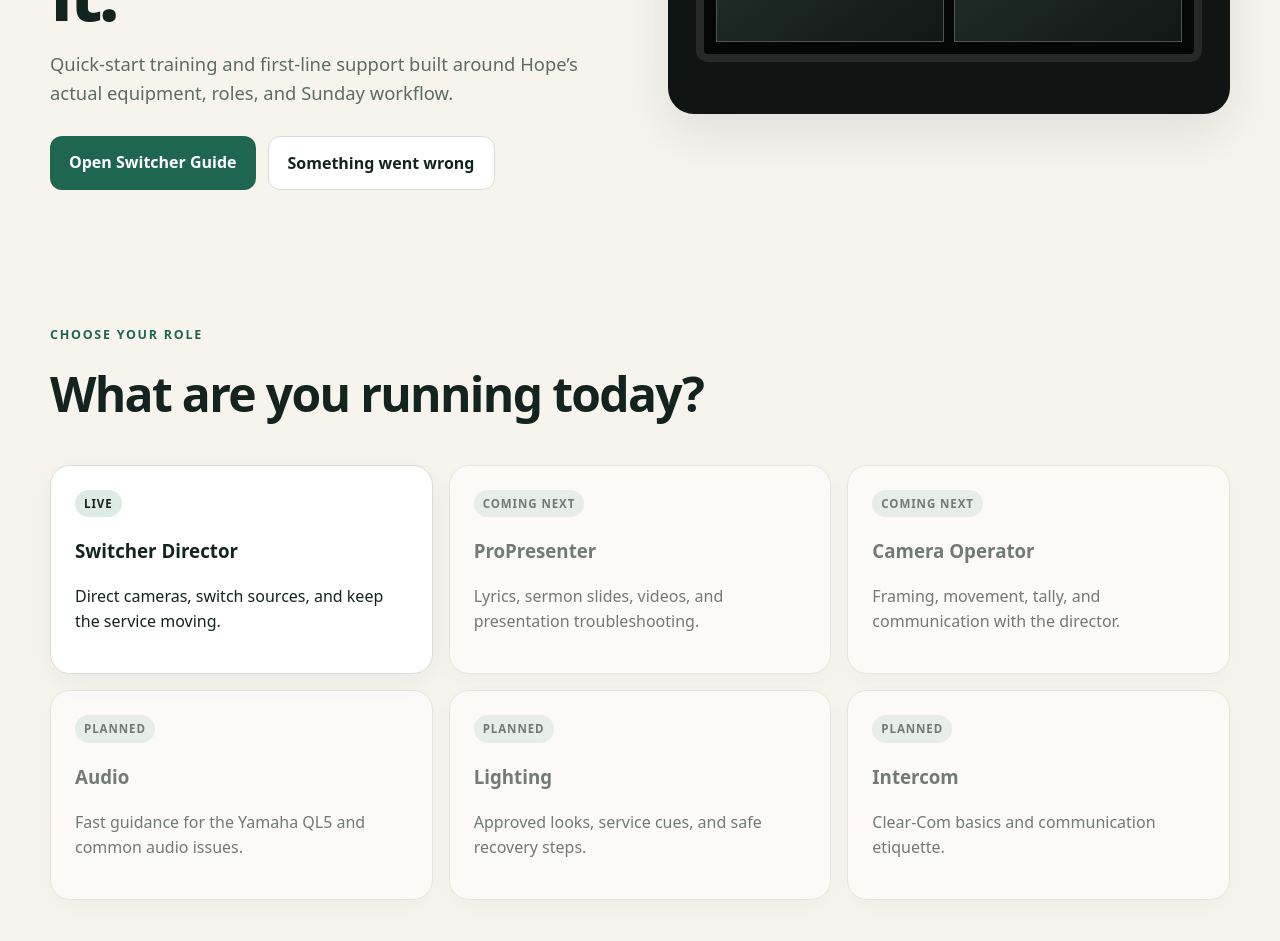
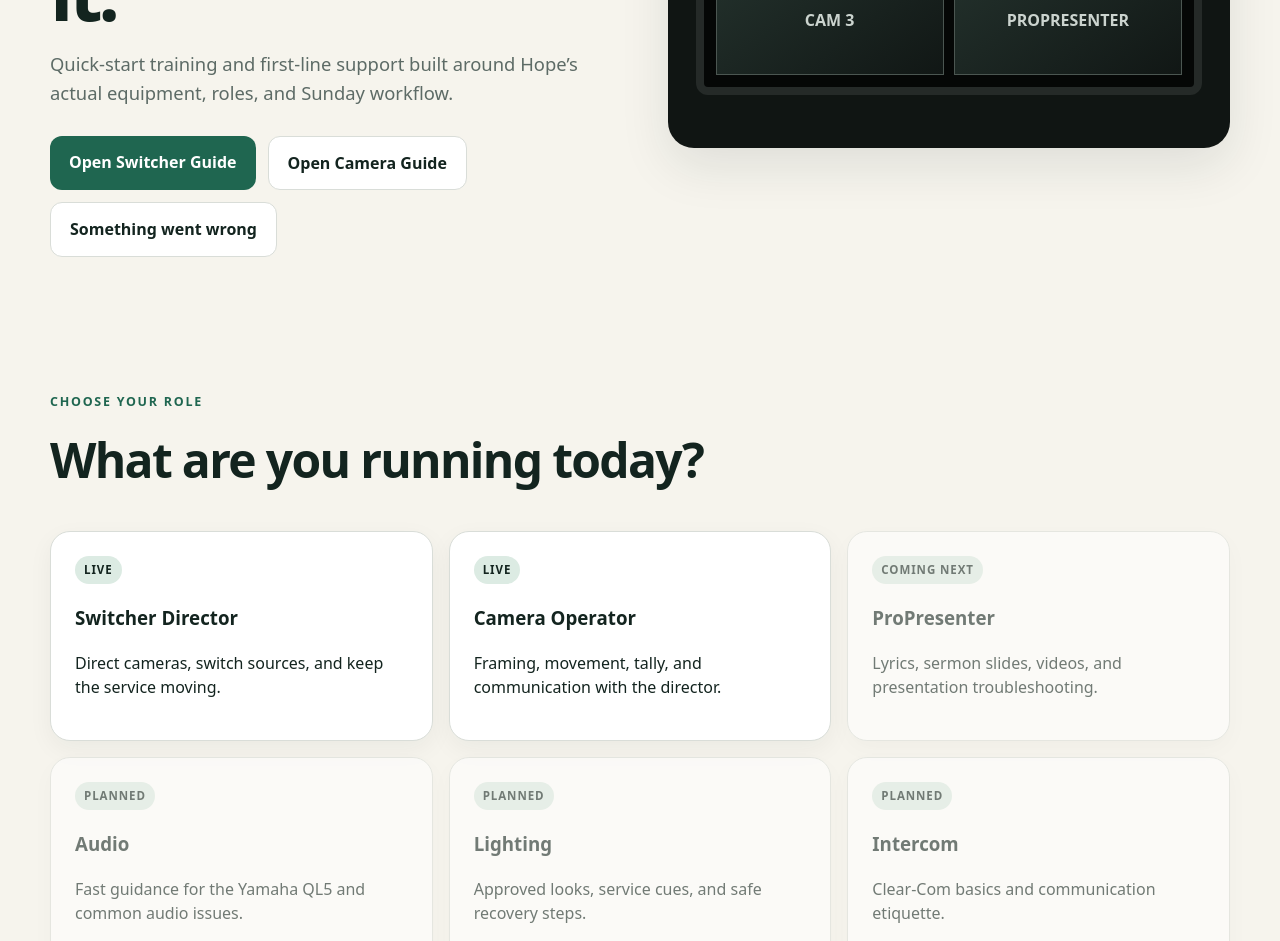
Before and after one commit to skramer00/Hope-tech, a Next.js app: page / in a window 1280 px wide. Shown: the part 540-1481 px from the top of the page. Built offline with nearby package versions, Linux system fonts and the light colour scheme.

Commit message:
Launch Camera Operator training

```diff
--- a/src/app/page.tsx
+++ b/src/app/page.tsx
@@ -2,8 +2,8 @@ import Link from "next/link";
 
 const roles = [
   ["Switcher Director", "Live", "/switcher", "Direct cameras, switch sources, and keep the service moving."],
+  ["Camera Operator", "Live", "/camera", "Framing, movement, tally, and communication with the director."],
   ["ProPresenter", "Coming next", "#", "Lyrics, sermon slides, videos, and presentation troubleshooting."],
-  ["Camera Operator", "Coming next", "#", "Framing, movement, tally, and communication with the director."],
   ["Audio", "Planned", "#", "Fast guidance for the Yamaha QL5 and common audio issues."],
   ["Lighting", "Planned", "#", "Approved looks, service cues, and safe recovery steps."],
   ["Intercom", "Planned", "#", "Clear-Com basics and communication etiquette."]
@@ -16,7 +16,7 @@ export default function Home() {
         <p className="eyebrow">Learn · Serve · Troubleshoot</p>
         <h1>Clear technical help, right when volunteers need it.</h1>
         <p className="lead">Quick-start training and first-line support built around Hope’s actual equipment, roles, and Sunday workflow.</p>
-        <div className="button-row"><Link className="button primary" href="/switcher">Open Switcher Guide</Link><Link className="button secondary" href="/troubleshooting">Something went wrong</Link></div>
+        <div className="button-row"><Link className="button primary" href="/switcher">Open Switcher Guide</Link><Link className="button secondary" href="/camera">Open Camera Guide</Link><Link className="button secondary" href="/troubleshooting">Something went wrong</Link></div>
       </div>
       <div className="hero-visual"><div className="screen"><span className="preview">PREVIEW</span><span className="program">PROGRAM</span><div className="camera-box">CAM 1</div><div className="camera-box safe-box">CAM 2 · SAFE</div><div className="camera-box">CAM 3</div><div className="camera-box">PROPRESENTER</div></div></div>
     </section>
```
